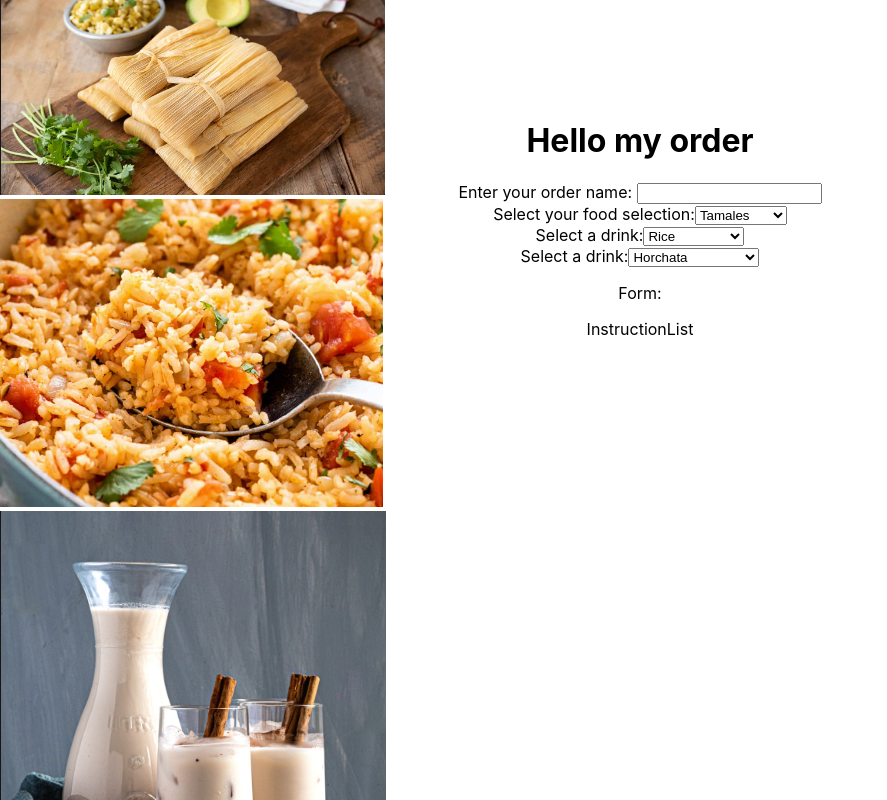
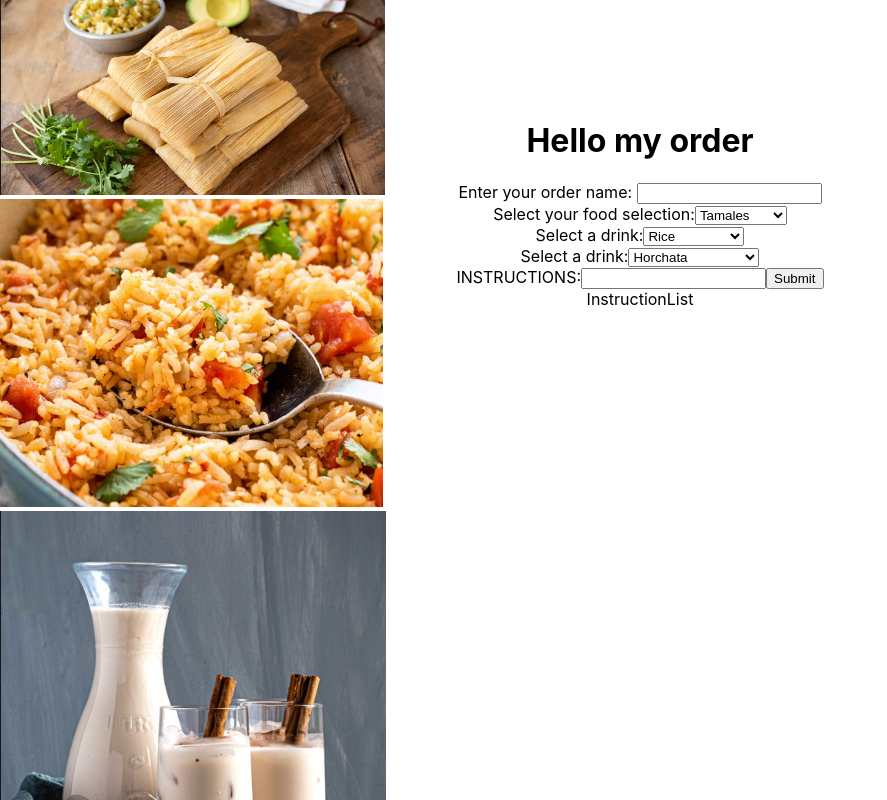
Before and after one commit to PCN23/FastFoodFromScratchReact, a React (Create React App) app: page / in a window 1280 px wide. Shown: the top 800 px of the page, without its empty margins (0-887 px from the left). Built offline with nearby package versions, Linux system fonts and the light colour scheme.

Commit message:
form and button setup is done

```diff
--- a/src/InstructionForm.js
+++ b/src/InstructionForm.js
@@ -4,7 +4,12 @@ export default function InstructionsForm({ setInstruction, handleSubmit }) {
 
   return (
     <section>
-      <p>Form:</p>
+      <form onSubmit={handleSubmit}>
+      INSTRUCTIONS:
+        <input value={setInstruction} onChange={e => setInstruction(e.target.value)}/>
+        <button>Submit</button>
+
+      </form>
     </section>
   );
 }
```
